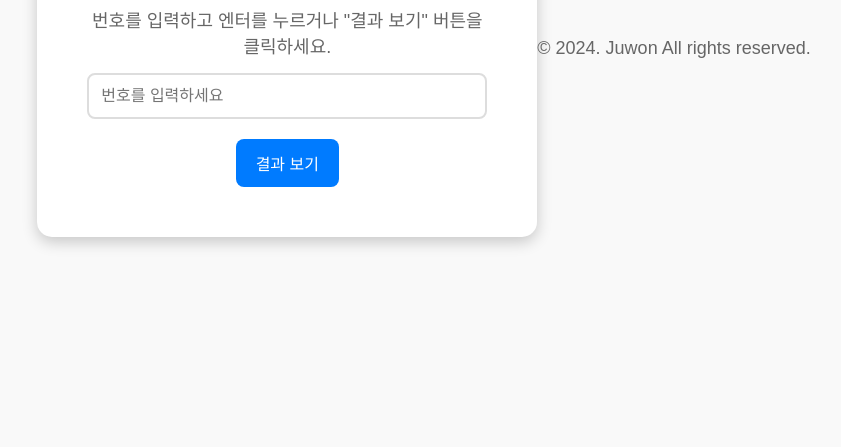
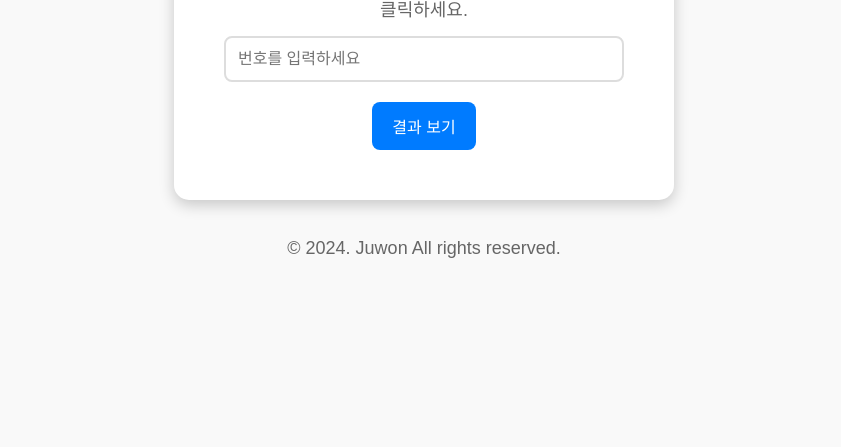
Before and after one commit to jxxuwon/Informatics-video-number-calculator, a plain HTML site: page index.html in a window 1280 px wide. Shown: the part 353-800 px from the top of the page, without its empty margins (216-1057 px from the left). Drawn offline with Linux system fonts and the light colour scheme.

Commit message:
Update style.css
저작권 표기

```diff
--- a/style.css
+++ b/style.css
@@ -4,6 +4,7 @@ body {
     background-color: #f9f9f9;
     margin: 0;
     display: flex;
+    flex-direction: column; /* 수직 방향으로 정렬 */
     justify-content: center;
     align-items: center;
     height: 100vh;
@@ -68,3 +69,11 @@ button:hover {
     font-weight: bold;
     color: #333333;
 }
+
+/* 저작권 정보 스타일 */
+footer {
+    margin-top: 20px;
+    font-size: 12px;
+    color: #888888; /* 회색 글씨 */
+    text-align: center;
+}
```
